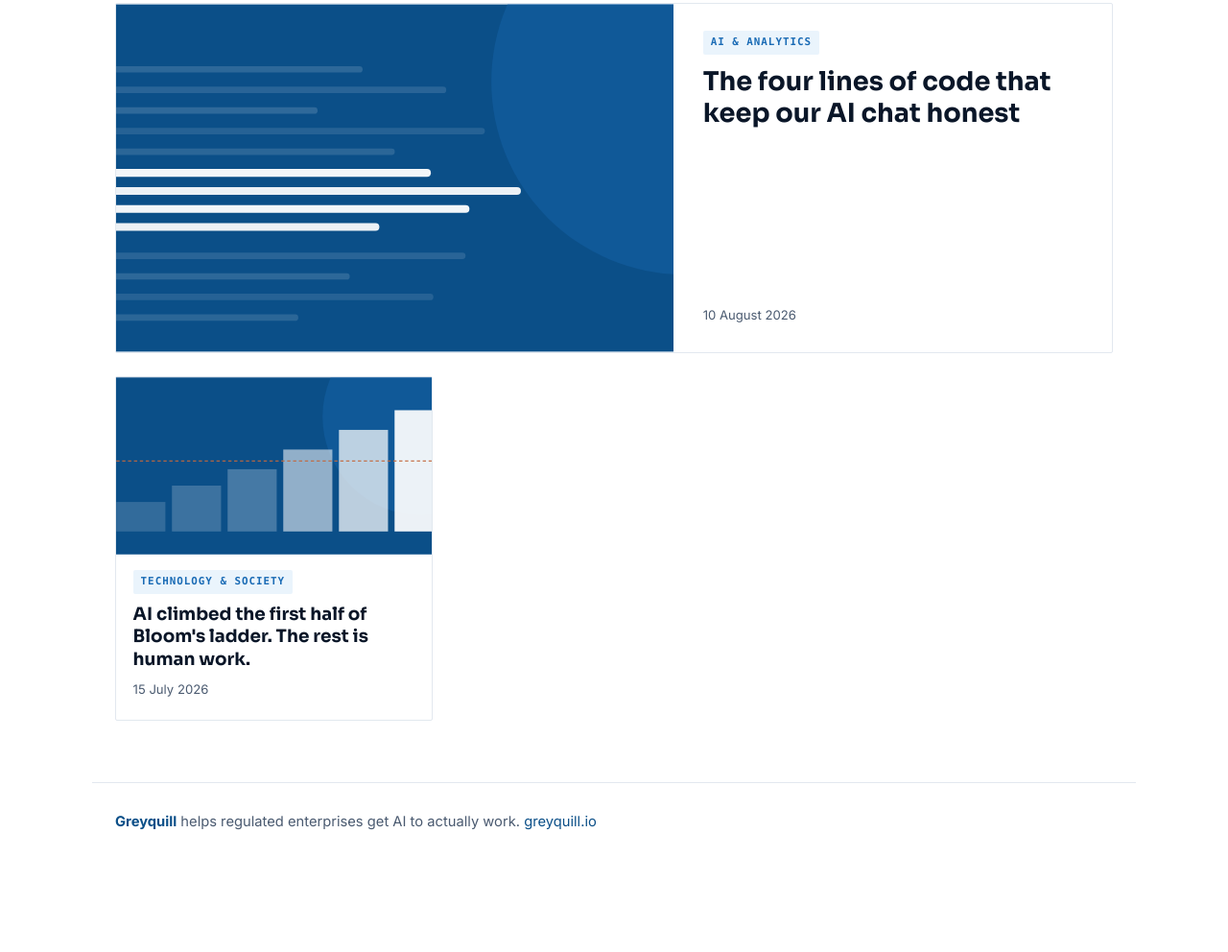
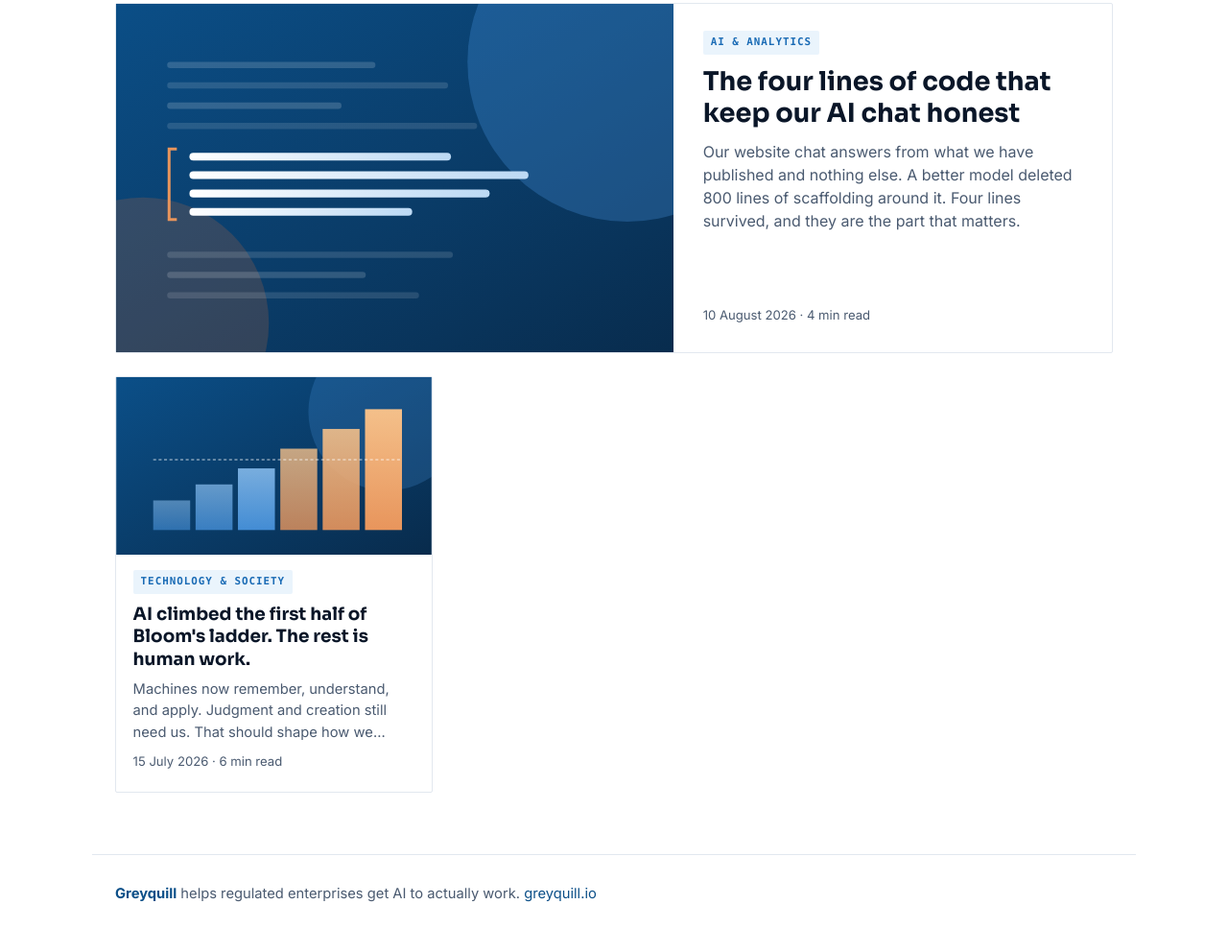
Before and after one commit to greyquill/dc, a plain HTML site: page blogs/index.html in a window 1280 px wide. Shown: the part 292-1284 px from the top of the page at 96% size. Before the commit the page ends 1209 px from the top, so only its background shows below. Drawn offline with Linux system fonts and the light colour scheme.

Commit message:
Give index cards colourful thumbnails, description previews and reading time

```diff
--- a/blogs/assets/blog.css
+++ b/blogs/assets/blog.css
@@ -256,6 +256,10 @@ sup.ref a { color: var(--brand); text-decoration: none; border: 0; }
 }
 .card__title { font-size: 1.15rem; line-height: 1.28; color: var(--ink); margin: 0; }
 .card:hover .card__title { color: var(--brand-lit); }
+.card__desc {
+  color: var(--ink-soft); font-size: 0.92rem; line-height: 1.5; margin: 0;
+  display: -webkit-box; -webkit-line-clamp: 3; -webkit-box-orient: vertical; overflow: hidden;
+}
 .card__meta { margin-top: auto; color: var(--ink-soft); font-size: 0.82rem; }
 
 /* featured post: full-width, media beside body on wide screens */
@@ -265,6 +269,7 @@ sup.ref a { color: var(--brand); text-decoration: none; border: 0; }
   .card--featured .card__media { width: 56%; aspect-ratio: 16 / 10; }
   .card--featured .card__body { width: 44%; justify-content: center; padding: 1.75rem 1.9rem; gap: 0.75rem; }
   .card--featured .card__title { font-size: 1.7rem; line-height: 1.2; }
+  .card--featured .card__desc { -webkit-line-clamp: 4; font-size: 1rem; }
 }
 
 /* ---- footer ---- */
--- a/blogs/index.html
+++ b/blogs/index.html
@@ -42,21 +42,23 @@
     <div class="card-grid">
       <!-- FEATURED (latest). Replace/rotate as new posts publish. -->
       <a class="card card--featured" href="four-lines-we-would-keep.html">
-        <div class="card__media"><img alt="" src="assets/four-lines-we-would-keep-cover.svg"></div>
+        <div class="card__media"><img alt="" src="assets/four-lines-we-would-keep-thumb.svg"></div>
         <div class="card__body">
           <span class="card__cat">AI &amp; Analytics</span>
           <h2 class="card__title">The four lines of code that keep our AI chat honest</h2>
-          <span class="card__meta">10 August 2026</span>
+          <p class="card__desc">Our website chat answers from what we have published and nothing else. A better model deleted 800 lines of scaffolding around it. Four lines survived, and they are the part that matters.</p>
+          <span class="card__meta">10 August 2026 &middot; 4 min read</span>
         </div>
       </a>
 
       <!-- More posts appear here as cards (newest first); the Designer prepends one per publish. -->
       <a class="card" href="blooms-ladder.html">
-        <div class="card__media"><img alt="" src="assets/blooms-ladder-cover.svg"></div>
+        <div class="card__media"><img alt="" src="assets/blooms-ladder-thumb.svg"></div>
         <div class="card__body">
           <span class="card__cat">Technology &amp; Society</span>
           <h2 class="card__title">AI climbed the first half of Bloom's ladder. The rest is human work.</h2>
-          <span class="card__meta">15 July 2026</span>
+          <p class="card__desc">Machines now remember, understand, and apply. Judgment and creation still need us. That should shape how we educate the next generation, and how we build the tools they grow up inside.</p>
+          <span class="card__meta">15 July 2026 &middot; 6 min read</span>
         </div>
       </a>
     </div>
```
Also changed, not shown: blogs/assets/blooms-ladder-thumb.svg (added), blogs/assets/four-lines-we-would-keep-thumb.svg (added).
